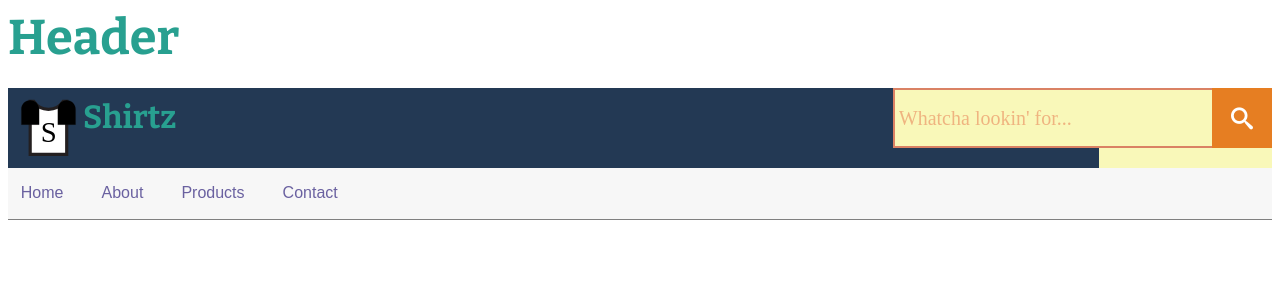
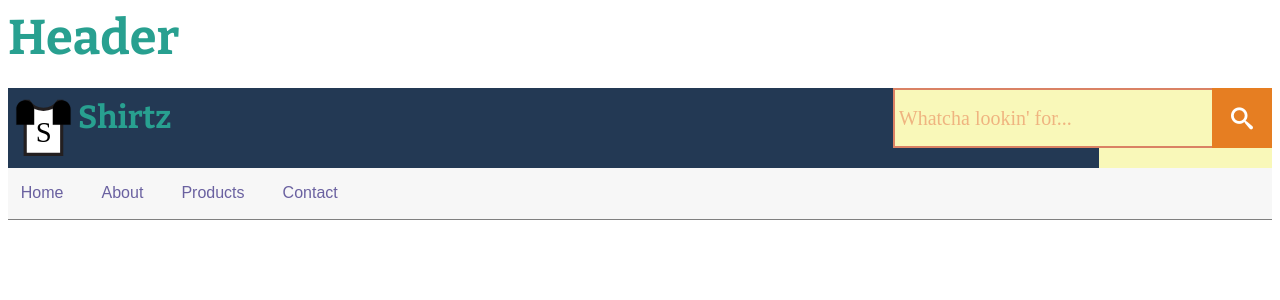
Before and after one commit to mart0855/ecommerce-website, a Jekyll site: the page styleguide/header.html, which Jekyll copies as it is, in a window 1280 px wide. Shown: the top 300 px of the page. Built offline with Jekyll 4.4.1, drawn with Linux system fonts in a browser that asks for light colours; nearby versions of some CDN libraries; some web fonts are replaced; Markdown is read by kramdown in place of the engine named in the settings.

Commit message:
Deleted redundant input css and changed margin of logo

```diff
--- a/css/buttons.css
+++ b/css/buttons.css
@@ -96,18 +96,3 @@
 .cart i{
 	padding: 5px;
 }
-
-@media screen and (min-width: 30em) {
-
-
-	input[type=search] {
-	float: right;
-	padding: 4px;            /* Overridden by padding: 1px; */
-	font-family: "Raleway";     /* Overridden by font: -webkit-small-control; */
-	border: 2px solid #da8264;  /* Overridden by border: 2px inset; */
-	border-radius: 4px;
-	background: #f9f8b9;          /* Overridden by background-color: white; */
-	clear: both;
-	}
-
-}
--- a/css/header.css
+++ b/css/header.css
@@ -61,7 +61,7 @@
 	float: left;
 	height: 50px;
     width: 50px;
-	margin: 0 5px 0 10px;
+	margin: 0 5px 0;
 	padding: 0;
     background: transparent url("../images/logo.svg") no-repeat left top;
 	background-size: 50px auto;
```
